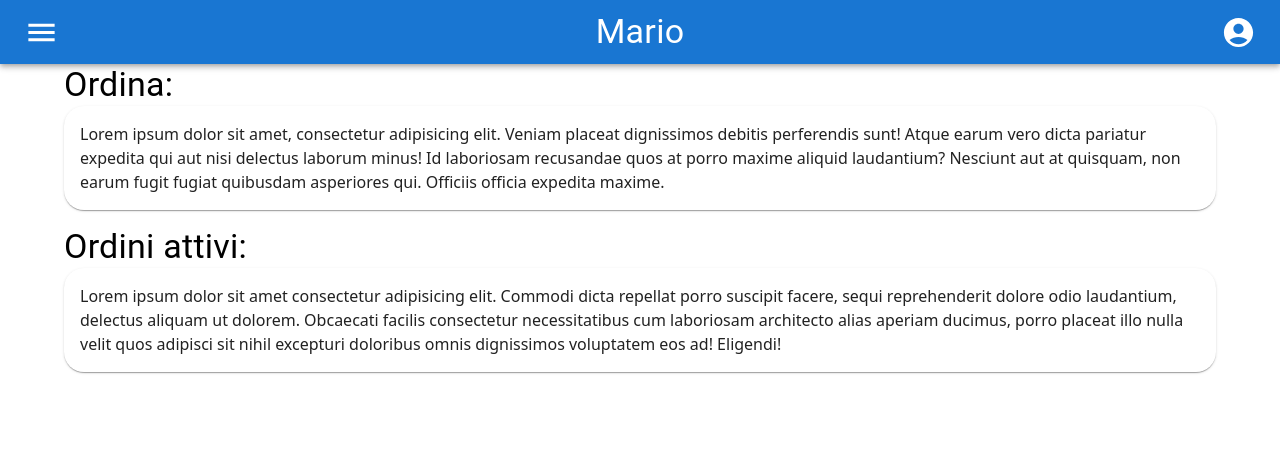
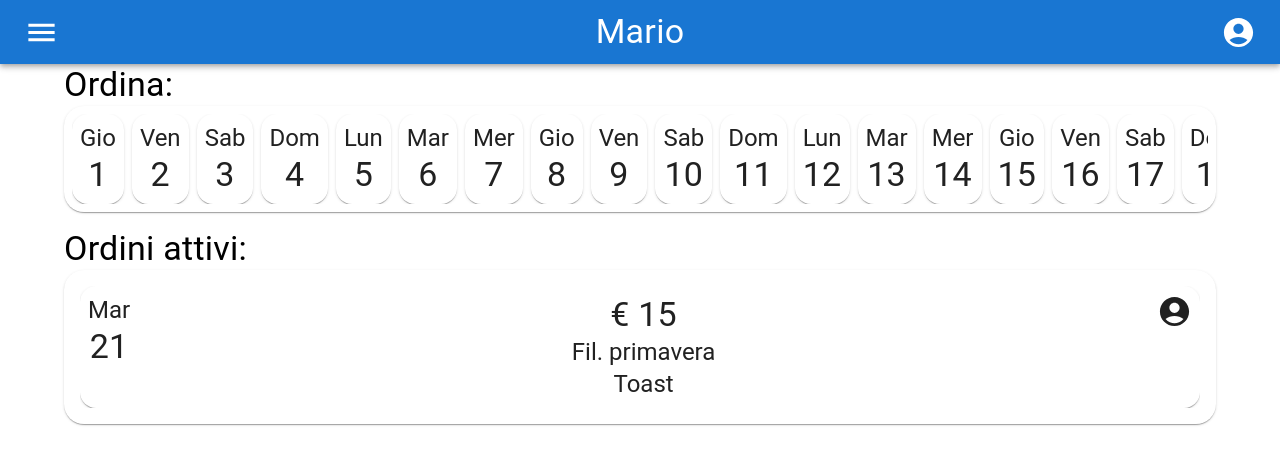
Before and after one commit to Pyrix25633/quick-bites, a Next.js app: page /buyer in a window 1280 px wide. Shown: the top 464 px of the page. Built offline with nearby package versions, Linux system fonts and the light colour scheme.

Commit message:
Working on buyer homepage

```diff
--- a/app/buyer/page.tsx
+++ b/app/buyer/page.tsx
@@ -11,6 +11,10 @@ export const metadata: Metadata = {
 }
 
 export default function Home() {
+    const dates: Date[] = [];
+    for(let i = 0; i <20; i++)
+        dates.push(new Date(new Date().getMilliseconds() + (i * 1000 * 60 * 60 * 24)))
+
     return (
         <>
             <AppBar position="sticky">
@@ -27,14 +31,18 @@ export default function Home() {
                     <Stack gap={2}>
                         <Box>
                             <Typography variant="h4">Ordina:</Typography>
-                            <Paper sx={{borderRadius: 5, padding: 2}}>
-                                Lorem ipsum dolor sit amet, consectetur adipisicing elit. Veniam placeat dignissimos debitis perferendis sunt! Atque earum vero dicta pariatur expedita qui aut nisi delectus laborum minus! Id laboriosam recusandae quos at porro maxime aliquid laudantium? Nesciunt aut at quisquam, non earum fugit fugiat quibusdam asperiores qui. Officiis officia expedita maxime.
+                            <Paper sx={{borderRadius: 5, padding: 1}}>
+                                <Stack className="overflow-x-auto" direction="row" gap={1}>
+                                    {dates.map(date => <DayButton date={date}></DayButton>)}
+                                </Stack>
                             </Paper>
                         </Box>
                         <Box>
                             <Typography variant="h4">Ordini attivi:</Typography>
                             <Paper sx={{borderRadius: 5, padding: 2}}>
-                                Lorem ipsum dolor sit amet consectetur adipisicing elit. Commodi dicta repellat porro suscipit facere, sequi reprehenderit dolore odio laudantium, delectus aliquam ut dolorem. Obcaecati facilis consectetur necessitatibus cum laboriosam architecto alias aperiam ducimus, porro placeat illo nulla velit quos adipisci sit nihil excepturi doloribus omnis dignissimos voluptatem eos ad! Eligendi!
+                                <Stack className="overflow-y-auto" direction="column" gap={1}>
+                                    <OrderButton date={new Date()} total={15} items={['Fil. primavera', 'Toast']}></OrderButton>
+                                </Stack>
                             </Paper>
                         </Box>
                     </Stack>
@@ -43,3 +51,52 @@ export default function Home() {
         </>
     )
 }
+
+type DayButtonProps = {
+    date: Date
+};
+
+type OrderButtonProps = {
+    date: Date,
+    total: number,
+    items: string[]
+};
+
+function DayButton({ date }: DayButtonProps) {
+    return (
+        <Paper sx={{borderRadius: 4, padding: 1, textAlign: 'center'}}>
+            <Typography variant="h5">{getDayName(date.getDay())}</Typography>
+            <Typography variant="h4">{date.getDate()}</Typography>
+        </Paper>
+    )
+}
+
+function OrderButton(props: OrderButtonProps) {
+    return (
+        <Paper sx={{borderRadius: 4, padding: 1, textAlign: "center"}}>
+            <Stack direction="row" sx={{justifyContent: "space-between"}}>
+                <Box>
+                    <Typography variant="h5">{getDayName(props.date.getDay())}</Typography>
+                    <Typography variant="h4">{props.date.getDate()}</Typography>
+                </Box>
+                <Box>
+                    <Typography variant="h4">{'€ ' + props.total}</Typography>
+                    {props.items.map(item => <Typography variant="h5">{item}</Typography>)}
+                </Box>
+                <AccountCircleIcon fontSize="large"/>
+            </Stack>
+        </Paper>
+    )
+}
+
+function getDayName(day: number): string {
+    switch(day) {
+        case 1: return 'Lun';
+        case 2: return 'Mar';
+        case 3: return 'Mer';
+        case 4: return 'Gio';
+        case 5: return 'Ven';
+        case 6: return 'Sab';
+        default: return 'Dom';
+    }
+}
```
